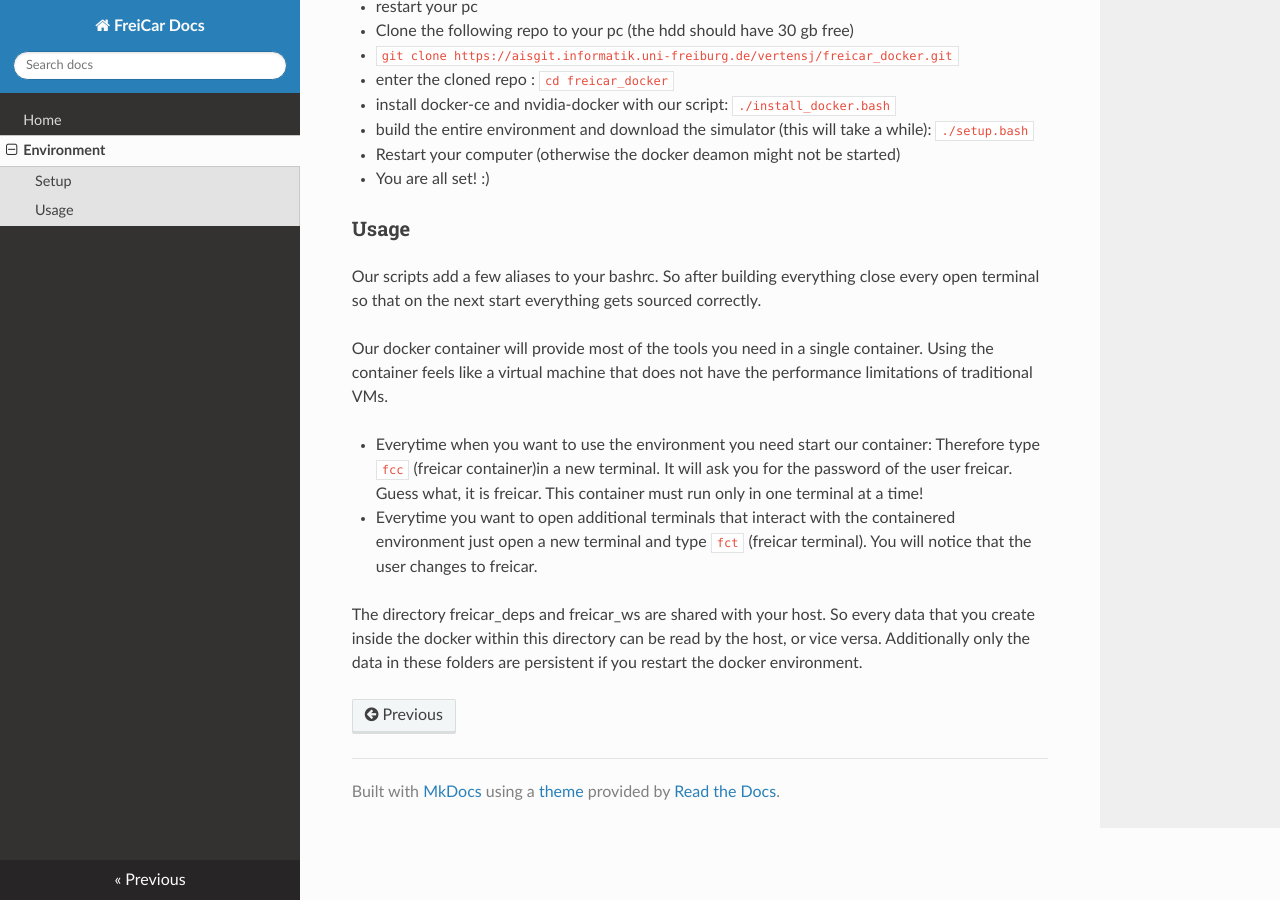
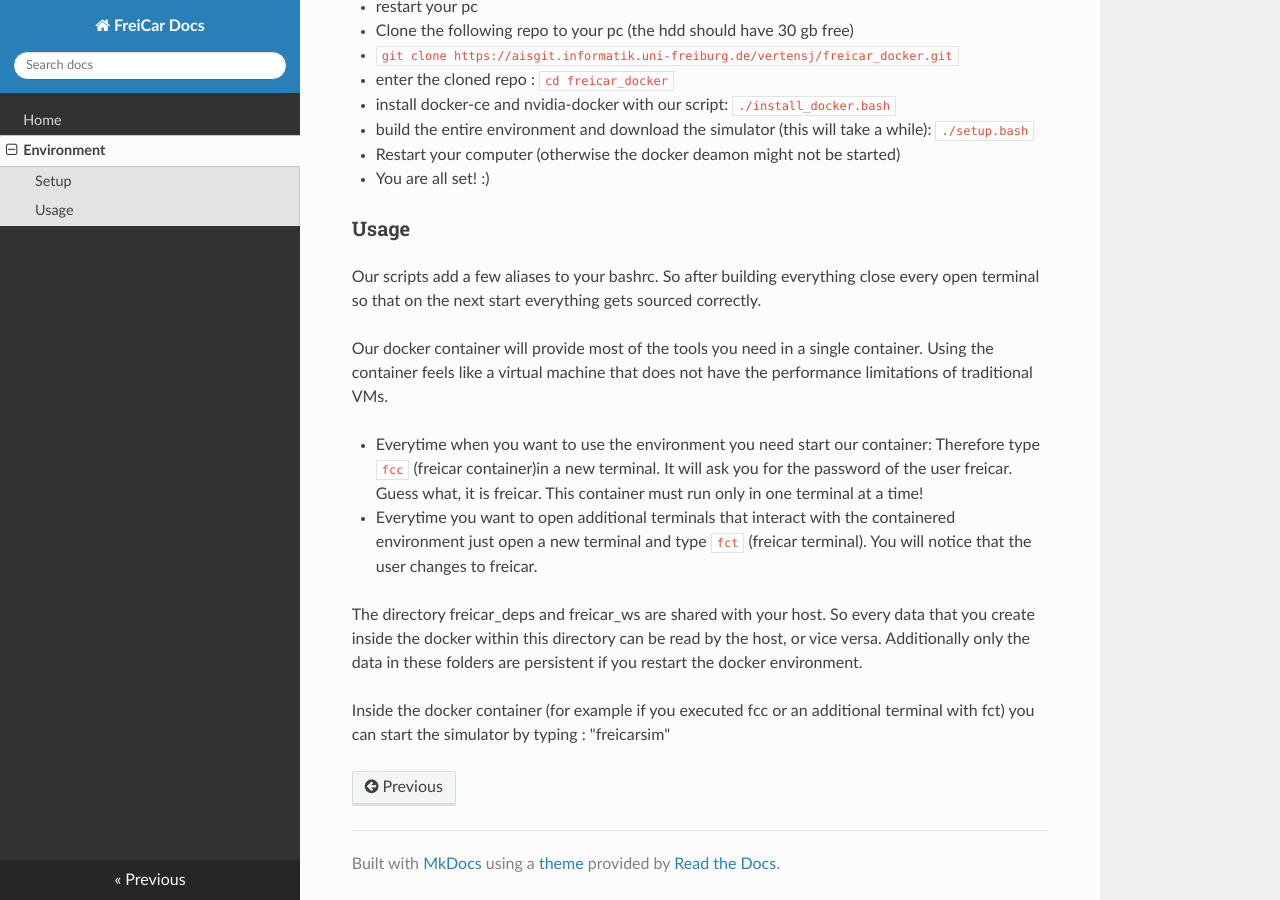
Before and after one commit to JohanVer/freicar_docs, an MkDocs documentation site: the page built from docs/environment.md, in a window 1280 px wide and 900 px high, scrolled down 505 px. Built offline with MkDocs 1.6.1, drawn with Linux system fonts in a browser that asks for light colours; nearby versions of some CDN libraries.

Commit message:
freicarsim start

```diff
--- a/docs/environment.md
+++ b/docs/environment.md
@@ -35,3 +35,5 @@ Therefore type `fcc` (freicar container)in a new terminal. It will ask you for t
 * Everytime you want to open additional terminals that interact with the containered environment just open a new terminal and type `fct` (freicar terminal). You will notice that the user changes to freicar.
 
 The directory freicar_deps and freicar_ws are shared with your host. So every data that you create inside the docker within this directory can be read by the host, or vice versa. Additionally only the data in these folders are persistent if you restart the docker environment.
+
+Inside the docker container (for example if you executed fcc or an additional terminal with fct) you can start the simulator by typing : "freicarsim"
```
